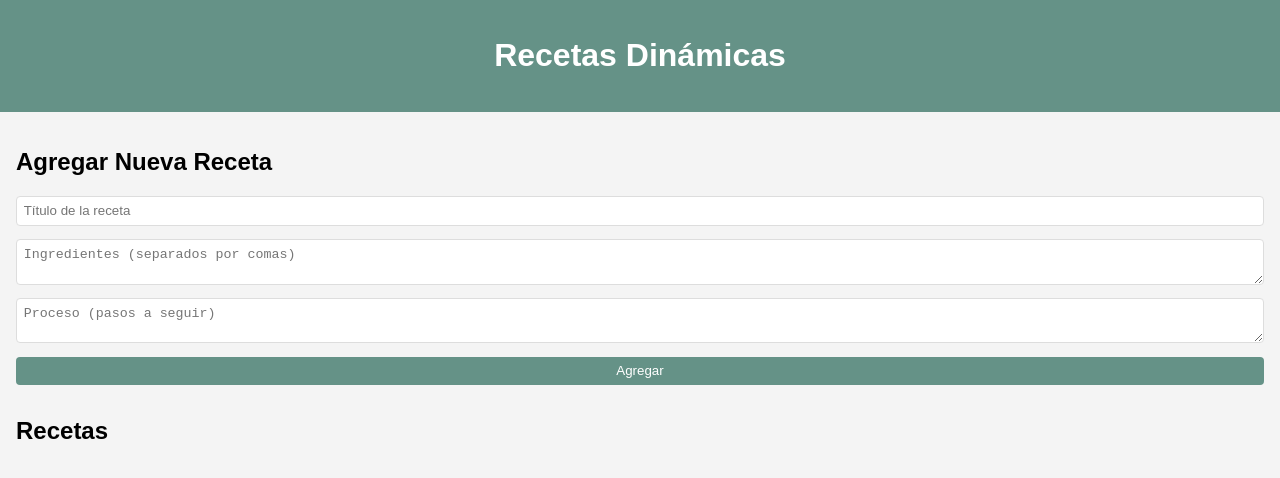
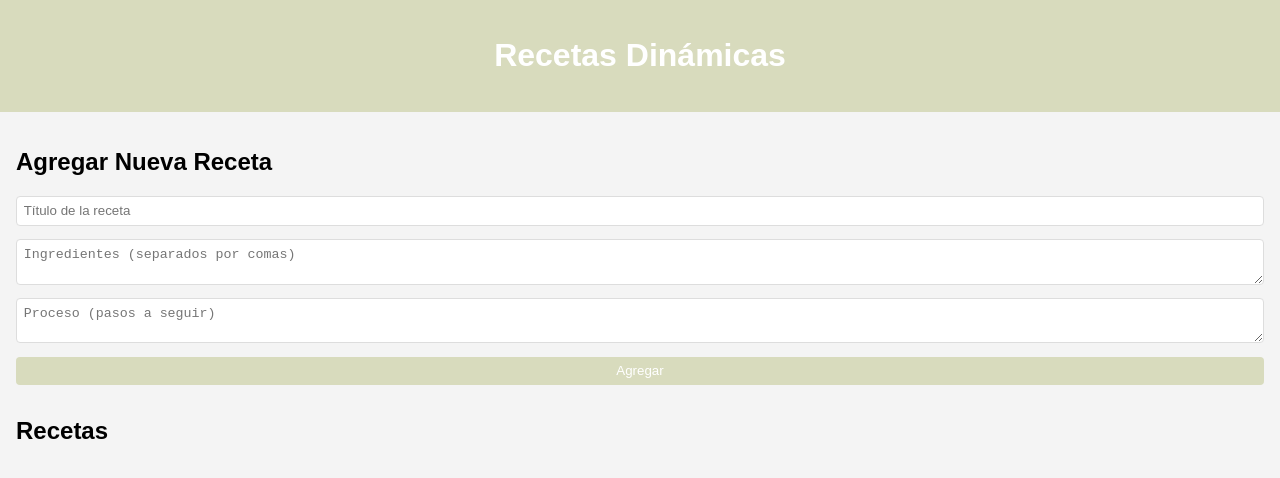
Before and after one commit to Bryaan159/DevPrueba, a plain HTML site: page frontend/index.html in a window 1280 px wide. Drawn offline with nearby package versions, Linux system fonts and the light colour scheme; no server answers.

Commit message:
Se agrego un nuevo color al Frontend

```diff
--- a/frontend/index.html
+++ b/frontend/index.html
@@ -13,7 +13,7 @@
     }
 
     header {
-      background-color: #659287;
+      background-color: #D8DBBD;
       color: white;
       padding: 1em;
       text-align: center;
@@ -42,7 +42,7 @@
 
     form button {
       padding: 0.5em;
-      background-color: #659287;
+      background-color: #D8DBBD;
       color: white;
       border: none;
       cursor: pointer;
@@ -50,7 +50,7 @@
     }
 
     form button:hover {
-      background-color: #659287;
+      background-color: #D8DBBD;
     }
 
     #recetas-container {
```
